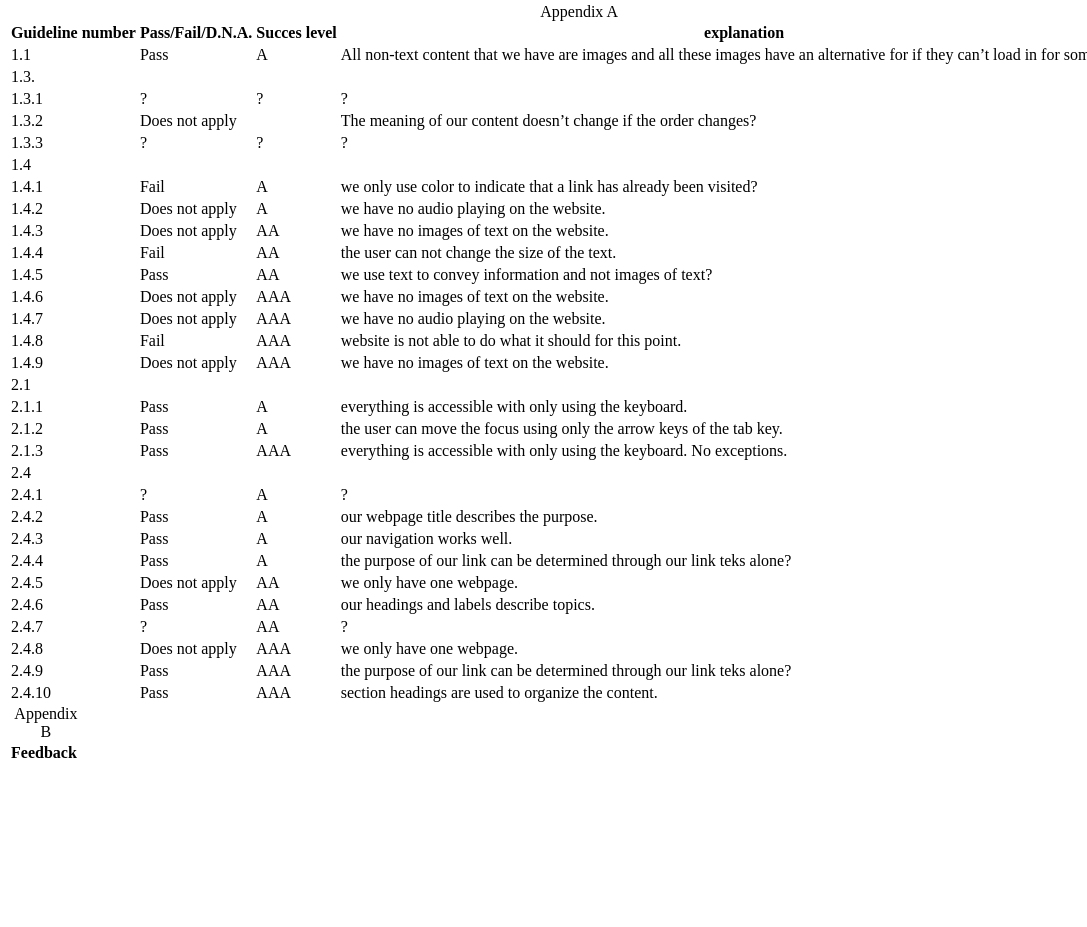
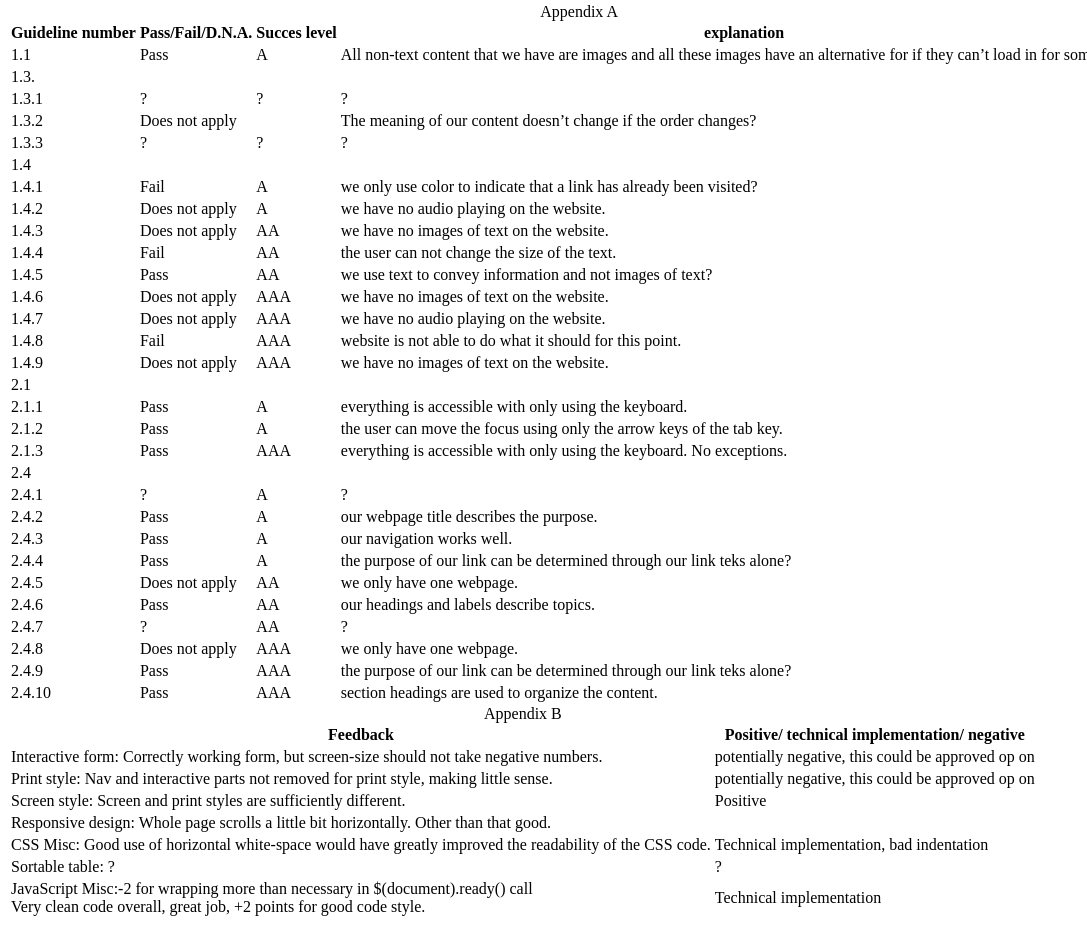
Before and after one commit to Sofian-Lute/WebTech, a plain HTML site: page self-evaluation.html in a window 1280 px wide. Shown: the part 177-1104 px from the top of the page, without its empty margins (0-1087 px from the left). Before the commit the page ends 954 px from the top, so only its background shows below. Drawn offline with Linux system fonts and the light colour scheme.

Commit message:
made appendix B, also not finnished because i have some questions

```diff
--- a/self-evaluation.html
+++ b/self-evaluation.html
@@ -208,12 +208,39 @@
       <thead>
         <tr>
           <th>Feedback</th>
-          <th></th>
+          <th>Positive/ technical implementation/ negative</th>
         </tr>
       </thead>
       <tbody>
         <tr>
+          <td><bold>Interactive form: </bold>Correctly working form, but screen-size should not take negative numbers.</td>
+          <td>potentially negative, this could be approved op on</td>
+        </tr>
+        <tr>
+          <td><bold>Print style: </bold>Nav and interactive parts not removed for print style, making little sense.</td>
+          <td>potentially negative, this could be approved op on</td>
+        </tr>
+        <tr>
+          <td><bold>Screen style: </bold>Screen and print styles are sufficiently different.</td>
+          <td>Positive</td>
+        </tr>
+        <tr>
+          <td><bold>Responsive design: </bold>Whole page scrolls a little bit horizontally. Other than that good.</td>
           <td></td>
+        </tr>
+        <tr>
+          <td><bold>CSS Misc: </bold>Good use of horizontal white-space would have greatly improved the readability of the CSS code.</td>
+          <td>Technical implementation, bad indentation</td>
+        </tr>
+        <tr>
+          <td><bold>Sortable table: </bold>?</td>
+          <td>?</td>
+        </tr>
+        <tr>
+          <td><bold>JavaScript Misc:</bold>-2 for wrapping more than necessary in $(document).ready() call<br>
+            Very clean code overall, great job, +2 points for good code style.
+          </td>
+          <td>Technical implementation</td>
         </tr>
       </tbody>
     </table>
```
